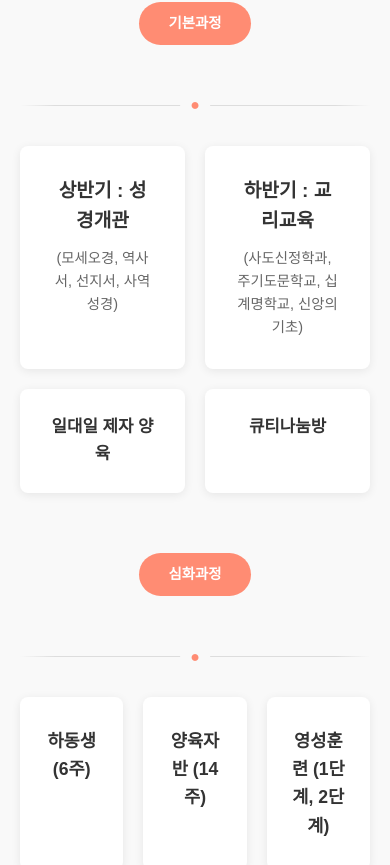
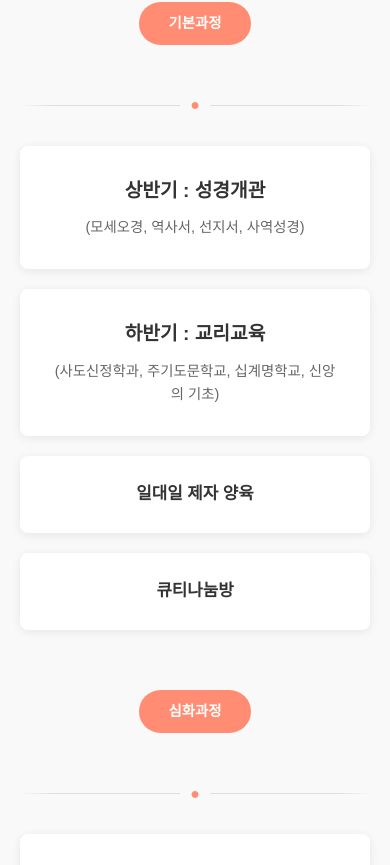
Before and after one commit to banny-suh/lightcc, a React (Vite) app: page /nurture in a window 390 px wide. Shown: the part 982-1847 px from the top of the page. Built offline with nearby package versions, Linux system fonts and the light colour scheme.

Commit message:
feat: '양육' 페이지 스타일 수정

```diff
--- a/src/pages/Nurture.css
+++ b/src/pages/Nurture.css
@@ -261,6 +261,15 @@
         grid-template-columns: repeat(2, 1fr);
     }
 
+    .course-main-grid,
+    .course-sub-grid {
+        grid-template-columns: 1fr;
+    }
+
+    .course-advanced-grid {
+        grid-template-columns: 1fr;
+    }
+
     .nurture-info-grid {
         grid-template-columns: 1fr;
     }
```
